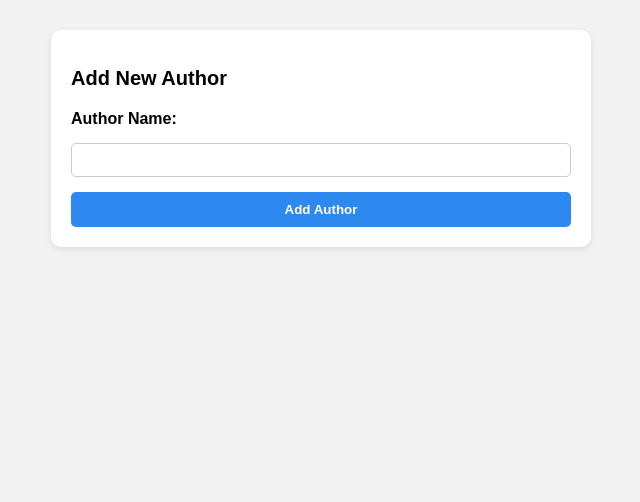
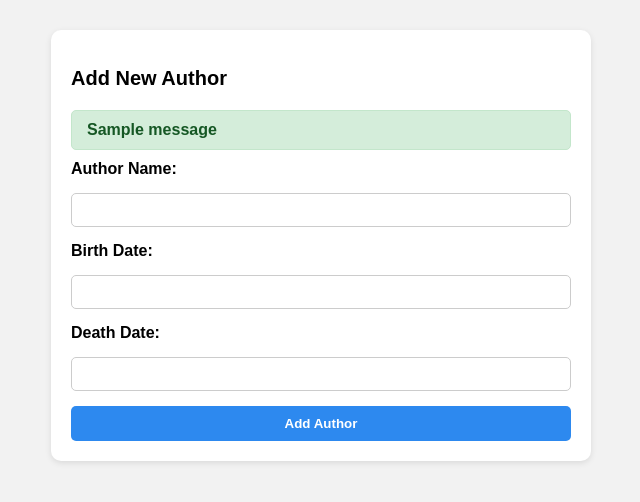
Before and after one commit to stillpeyman/Book-Alchemy, a Flask app: page /add_author in a window 1280 px wide. Shown: the part 38-540 px from the top of the page, without its empty margins (319-959 px from the left). Run offline with Flask 3, Linux system fonts and the light colour scheme; one stand-in notice (Sample message) is shown.

Commit message:
flash messages, html/css update, add_author fixed

```diff
--- a/app.py
+++ b/app.py
@@ -10,9 +10,6 @@ load_dotenv()
 
 app = Flask(__name__)
 app.secret_key = os.getenv('SECRET_KEY')
-
-API_KEY = os.getenv("API_KEY")
-HOST = "www.omdbapi.com"
 
 # __file__ special Python variable holding path of current script file (e.g. app.py)
 # os.path.dirname(__file__) gets the directory containing this script
@@ -57,8 +54,8 @@ def add_author():
     # Handle POST request
     if request.method == 'POST':
         name = request.form.get('name')
-        birth_date = request.form.get('birthdate')
-        date_of_death = request.form.get('date_of_death')
+        birth_date = request.form.get('birth_date')
+        death_date = request.form.get('death_date')
 
         # Check if author already exists
         # first() fetches first result of query
@@ -67,7 +64,7 @@ def add_author():
             flash(f"Author '{name}' already exists.", 'error')
 
         else:
-            new_author = Author(name=name, birth_date=birth_date, date_of_death=date_of_death)
+            new_author = Author(name=name, birth_date=birth_date, death_date=death_date)
             db.session.add(new_author)
             db.session.commit()
 
@@ -95,7 +92,7 @@ def add_book():
             db.session.add(new_book)
             db.session.commit()
 
-        flash(f"Book '{title}' added successfully!")
+            flash(f"Book '{title}' added successfully!")
 
     authors = Author.query.all()
     return render_template('add_book.html', authors=authors)
--- a/data_models.py
+++ b/data_models.py
@@ -19,7 +19,7 @@ class Author(db.Model):
     id = db.Column(db.Integer, primary_key=True, autoincrement=True)
     name = db.Column(db.String(), nullable=False)
     birth_date = db.Column(db.String)
-    date_of_death = db.Column(db.String)
+    death_date = db.Column(db.String)
 
     def __repr__(self):
         """
@@ -37,7 +37,7 @@ class Author(db.Model):
         Example:
             'George Orwell (1903-06-25 - 1950-01-21)'
         """
-        return f"{self.name} ({self.birth_date} - {self.date_of_death})"
+        return f"{self.name} ({self.birth_date} - {self.death_date})"
 
 
 class Book(db.Model):
--- a/static/styles.css
+++ b/static/styles.css
@@ -129,3 +129,20 @@ nav a {
 .form-container button:hover {
     background-color: #1b66c9;
 }
+
+.flashes-message {
+    margin: 20px 0;
+}
+
+.flash-message {
+    padding: 10px 15px;
+    margin-bottom: 10px;
+    border-radius: 5px;
+    font-weight: bold;
+}
+
+.flash-message {
+    background-color: #d4edda;
+    color: #155724;
+    border: 1px solid #c3e6cb;
+}
--- a/templates/add_author.html
+++ b/templates/add_author.html
@@ -14,10 +14,27 @@
       </nav>
 
       <div class="form-container">
-          <h2>Add New Author</h2>
+        <h2>Add New Author</h2>
+
+        {% with messages = get_flashed_messages() %}
+            {% if messages %}
+                <div class="flash-messages">
+                {% for message in messages %}
+                    <div class="flash-message">{{ message }}</div>
+                {% endfor %}
+                </div>
+            {% endif %}
+        {% endwith %}
+
           <form method="POST" action="{{ url_for('add_author') }}">
               <label for="name">Author Name:</label>
               <input type="text" name="name" id="name" required>
+
+              <label for="birth_date">Birth Date:</label>
+              <input type="text" name="birth_date" id="birth_date">
+
+              <label for="death_date">Death Date:</label>
+              <input type="text" name="death_date" id="death_date">
 
               <button type="submit">Add Author</button>
           </form>
```
Also changed, not shown: templates/add_book.html (+12 -1 lines), templates/home.html (+14 -3 lines), data/library.sqlite.
